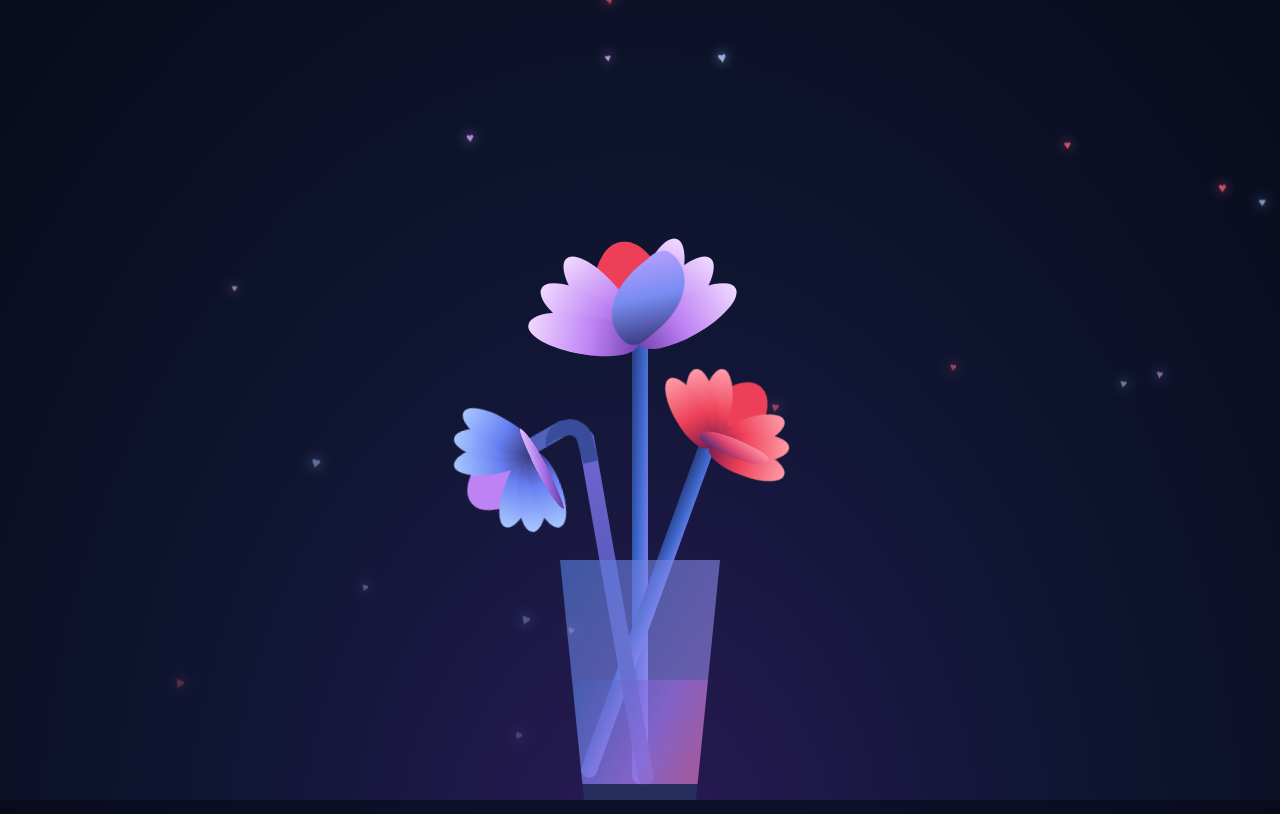
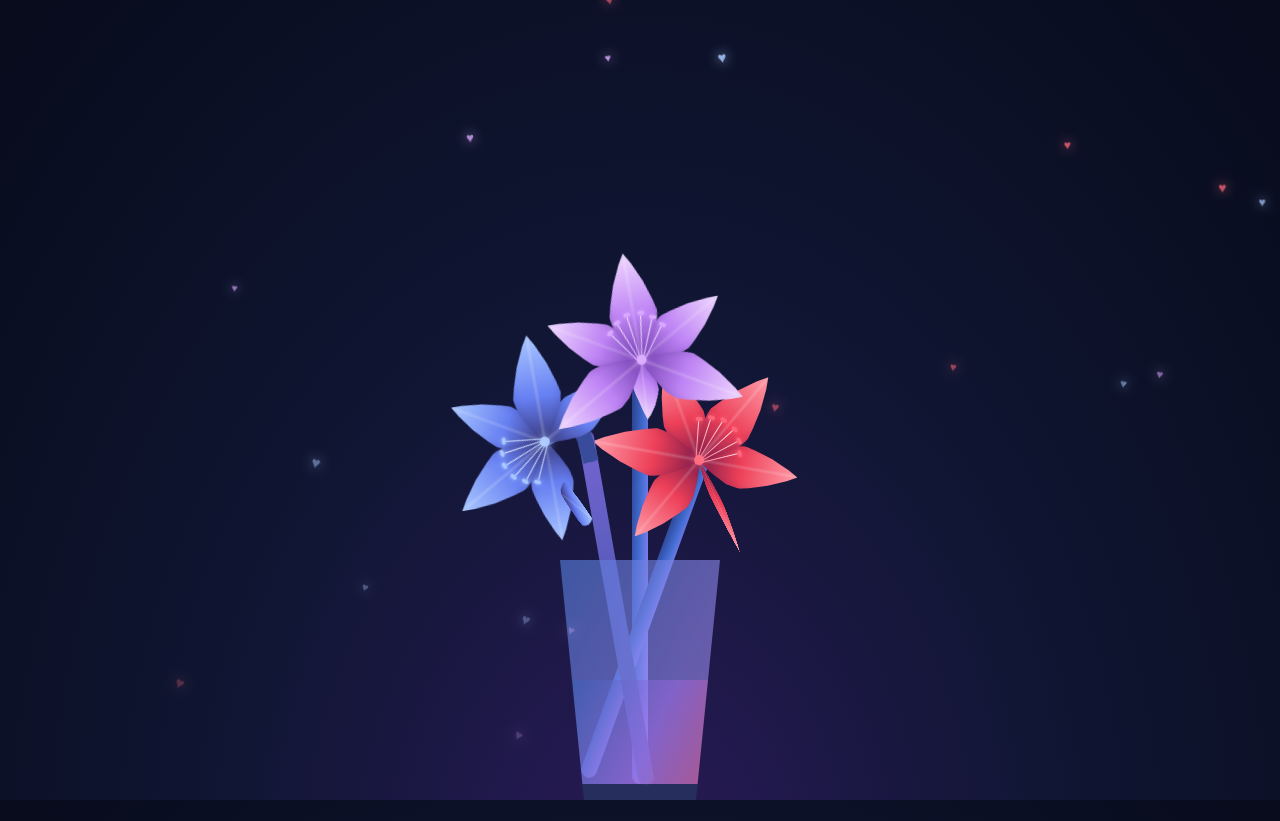
Before and after one commit to That1Shiv/Animated-flowers, a plain HTML site: page flower.html in a window 1280 px wide. Drawn offline with nearby package versions, Linux system fonts and the light colour scheme.

Commit message:
Refactor flower structure and styles to use tepals instead of leaves for improved animation and design

```diff
--- a/flower.html
+++ b/flower.html
@@ -27,42 +27,60 @@
       <div class="f-wrapper">
         <div class="flower__line"></div>
         <div class="f">
-          <div class="flower__leaf flower__leaf--1"></div>
-          <div class="flower__leaf flower__leaf--2"></div>
-          <div class="flower__leaf flower__leaf--3"></div>
-          <div class="flower__leaf flower__leaf--4"></div>
-          <div class="flower__leaf flower__leaf--5"></div>
-          <div class="flower__leaf flower__leaf--6"></div>
-          <div class="flower__leaf flower__leaf--7"></div>
-          <div class="flower__leaf flower__leaf--8 flower__fall-down--yellow"></div>
+          <div class="flower__tepal flower__tepal--outer-1"></div>
+          <div class="flower__tepal flower__tepal--outer-2"></div>
+          <div class="flower__tepal flower__tepal--outer-3 flower__fall-down--yellow"></div>
+          <div class="flower__tepal flower__tepal--inner-1"></div>
+          <div class="flower__tepal flower__tepal--inner-2"></div>
+          <div class="flower__tepal flower__tepal--inner-3"></div>
+          <div class="flower__center" aria-hidden="true">
+            <span class="flower__stamen"></span>
+            <span class="flower__stamen"></span>
+            <span class="flower__stamen"></span>
+            <span class="flower__stamen"></span>
+            <span class="flower__stamen"></span>
+            <span class="flower__stamen"></span>
+          </div>
         </div>
       </div>
 
       <div class="f-wrapper f-wrapper--2">
         <div class="flower__line"></div>
         <div class="f">
-          <div class="flower__leaf flower__leaf--1"></div>
-          <div class="flower__leaf flower__leaf--2"></div>
-          <div class="flower__leaf flower__leaf--3"></div>
-          <div class="flower__leaf flower__leaf--4"></div>
-          <div class="flower__leaf flower__leaf--5"></div>
-          <div class="flower__leaf flower__leaf--6"></div>
-          <div class="flower__leaf flower__leaf--7"></div>
-          <div class="flower__leaf flower__leaf--8 flower__fall-down--pink"></div>
+          <div class="flower__tepal flower__tepal--outer-1"></div>
+          <div class="flower__tepal flower__tepal--outer-2"></div>
+          <div class="flower__tepal flower__tepal--outer-3"></div>
+          <div class="flower__tepal flower__tepal--inner-1"></div>
+          <div class="flower__tepal flower__tepal--inner-2 flower__fall-down--pink"></div>
+          <div class="flower__tepal flower__tepal--inner-3"></div>
+          <div class="flower__center" aria-hidden="true">
+            <span class="flower__stamen"></span>
+            <span class="flower__stamen"></span>
+            <span class="flower__stamen"></span>
+            <span class="flower__stamen"></span>
+            <span class="flower__stamen"></span>
+            <span class="flower__stamen"></span>
+          </div>
         </div>
       </div>
 
       <div class="f-wrapper f-wrapper--3">
         <div class="flower__line"></div>
         <div class="f">
-          <div class="flower__leaf flower__leaf--1"></div>
-          <div class="flower__leaf flower__leaf--2"></div>
-          <div class="flower__leaf flower__leaf--3"></div>
-          <div class="flower__leaf flower__leaf--4"></div>
-          <div class="flower__leaf flower__leaf--5"></div>
-          <div class="flower__leaf flower__leaf--6"></div>
-          <div class="flower__leaf flower__leaf--7"></div>
-          <div class="flower__leaf flower__leaf--8 flower__fall-down--purple"></div>
+          <div class="flower__tepal flower__tepal--outer-1"></div>
+          <div class="flower__tepal flower__tepal--outer-2"></div>
+          <div class="flower__tepal flower__tepal--outer-3"></div>
+          <div class="flower__tepal flower__tepal--inner-1"></div>
+          <div class="flower__tepal flower__tepal--inner-2"></div>
+          <div class="flower__tepal flower__tepal--inner-3 flower__fall-down--purple"></div>
+          <div class="flower__center" aria-hidden="true">
+            <span class="flower__stamen"></span>
+            <span class="flower__stamen"></span>
+            <span class="flower__stamen"></span>
+            <span class="flower__stamen"></span>
+            <span class="flower__stamen"></span>
+            <span class="flower__stamen"></span>
+          </div>
         </div>
       </div>
       <div class="flower__glass"></div>
--- a/styles.css
+++ b/styles.css
@@ -177,48 +177,6 @@ h1 {
   transform: translate(-350%, -50%) rotate(-120deg);
 }
 
-.f-wrapper--2 .flower__leaf:not(:first-child) {
-  width: 3.8vmin;
-  height: 10vmin;
-  background-image: var(--color-petal-red);
-}
-
-.f-wrapper--3 .flower__leaf:not(:first-child) {
-  width: 3.8vmin;
-  height: 10vmin;
-  background-image: var(--color-petal-blue);
-}
-
-.f-wrapper--3 .flower__leaf--1 {
-  width: 8vmin;
-  height: 10vmin;
-  bottom: 2vmin;
-  background-color: #bd82f4;
-}
-
-.f-wrapper--2 .flower__leaf--1 {
-  width: 8vmin;
-  height: 10vmin;
-  bottom: 2vmin;
-  background-color: #ed3f58;
-}
-
-.f-wrapper--2 .f .flower__leaf--8 {
-  width: 10vmin;
-  height: 9vmin;
-  bottom: 3vmin;
-  left: -30%;
-  transform: rotate(-50deg);
-  background-image: linear-gradient(to left bottom, #ff9ca8, #e04470 55%, #492b74);
-}
-
-.f-wrapper--3 .f .flower__leaf--8 {
-  width: 10vmin;
-  height: 9vmin;
-  left: -10% !important;
-  background-image: linear-gradient(to left bottom, #e5c6ff, #a66ee8 55%, #593b9b);
-}
-
 .flower__line {
   width: 2vmin;
   height: 56vmin;
@@ -233,64 +191,167 @@ h1 {
   transform: translateX(-50%) rotate(-10deg);
   width: 2vmin;
   height: 2vmin;
+  z-index: 1;
 }
 
-.flower__leaf {
+.f-wrapper .f {
+  --lily-petal-color: var(--color-petal-purple);
+  --lily-center-color: var(--heart-purple);
+}
+
+.f-wrapper--2 .f {
+  --lily-petal-color: var(--color-petal-red);
+  --lily-center-color: var(--heart-red);
+}
+
+.f-wrapper--3 .f {
+  --lily-petal-color: var(--color-petal-blue);
+  --lily-center-color: var(--heart-blue);
+}
+
+.flower__tepal {
   position: absolute;
   left: 50%;
-  bottom: 2vmin;
-  transform: translateX(-50%);
-  width: 5vmin;
-  height: 14vmin;
-  background-image: var(--color-petal-purple);
-
-  clip-path: ellipse(50% 50% at 50% 50%);
-  transform-origin: center bottom;
-  animation: open-flower 2s 1s backwards;
+  bottom: 0;
+  width: 5.8vmin;
+  height: 12.5vmin;
+  border-radius: 48% 48% 44% 44% / 18% 18% 72% 72%;
+  clip-path: polygon(
+    50% 0,
+    62% 10%,
+    79% 28%,
+    91% 46%,
+    97% 58%,
+    91% 69%,
+    77% 82%,
+    62% 94%,
+    50% 100%,
+    38% 94%,
+    23% 82%,
+    9% 69%,
+    3% 58%,
+    9% 46%,
+    21% 28%,
+    38% 10%
+  );
+  background-image:
+    linear-gradient(90deg, transparent 45%, rgba(255, 255, 255, 0.19) 50%, transparent 55%),
+    var(--lily-petal-color);
+  box-shadow: inset 0 0 1.1vmin rgba(28, 22, 75, 0.2);
+  transform: translateX(-50%) rotate(var(--tepal-angle)) scale(1);
+  transform-origin: 50% 100%;
+  animation: lily-tepal-open 1.7s calc(0.85s + var(--open-order) * 100ms) backwards;
 }
 
-.flower__leaf--1 {
-  width: 10vmin;
-  height: 12vmin;
-  bottom: 3vmin;
-  border-radius: 50% 50% 50% 50% / 80% 80% 20% 20%;
-  background-color: #ed3f58;
-  background-image: none;
-  animation: open-flowe--middle 1.4s 1s backwards;
+/* Six radiating tepals in two alternating whorls form the open lily star. */
+.flower__tepal--outer-1 {
+  --tepal-angle: -60deg;
+  --open-order: 0;
+  z-index: 1;
 }
 
-.flower__leaf--2 {
-  transform: translateX(-50%) rotate(-30deg);
-}
-.flower__leaf--3 {
-  transform: translateX(-50%) rotate(-50deg);
-}
-.flower__leaf--4 {
-  transform: translateX(-50%) rotate(-70deg);
+.flower__tepal--outer-2 {
+  --tepal-angle: 60deg;
+  --open-order: 1;
+  z-index: 1;
 }
 
-.flower__leaf--5 {
-  transform: translateX(-50%) rotate(30deg);
+.flower__tepal--outer-3 {
+  --tepal-angle: 180deg;
+  --open-order: 2;
+  z-index: 1;
 }
 
-.flower__leaf--6 {
-  transform: translateX(-50%) rotate(50deg);
+.flower__tepal--inner-1 {
+  --tepal-angle: 0deg;
+  --open-order: 3;
+  width: 6.5vmin;
+  height: 13.5vmin;
+  z-index: 2;
 }
 
-.flower__leaf--7 {
-  transform: translateX(-50%) rotate(70deg);
+.flower__tepal--inner-2 {
+  --tepal-angle: 120deg;
+  --open-order: 4;
+  width: 6.5vmin;
+  height: 13.5vmin;
+  z-index: 2;
 }
 
-.flower__leaf--8 {
-  width: 13vmin;
-  height: 11vmin;
-  bottom: 6vmin;
-  left: -30%;
-  border-radius: none;
-  clip-path: none;
-  border-radius: 10vmin 2vmin 10vmin 2vmin;
-  transform: rotate(-55deg);
-  background-image: linear-gradient(to left bottom, #b9a0ff, #788cf2, #3a397e 98%);
+.flower__tepal--inner-3 {
+  --tepal-angle: 240deg;
+  --open-order: 5;
+  width: 6.5vmin;
+  height: 13.5vmin;
+  z-index: 2;
+}
+
+.flower__center {
+  position: absolute;
+  z-index: 3;
+  bottom: -0.6vmin;
+  left: 50%;
+  width: 1.2vmin;
+  height: 1.2vmin;
+  border-radius: 50%;
+  background: var(--lily-center-color);
+  box-shadow: 0 0 1.2vmin var(--lily-center-color);
+  transform: translateX(-50%);
+}
+
+.flower__stamen {
+  position: absolute;
+  left: 50%;
+  bottom: 0;
+  width: 0.16vmin;
+  height: 5.8vmin;
+  border-radius: 1vmin;
+  background: linear-gradient(to top, var(--lily-center-color), rgba(255, 255, 255, 0.88));
+  transform: translateX(-50%) rotate(var(--stamen-angle));
+  transform-origin: 50% 100%;
+}
+
+.flower__stamen::after {
+  content: '';
+  position: absolute;
+  top: -0.45vmin;
+  left: 50%;
+  width: 0.9vmin;
+  height: 0.42vmin;
+  border-radius: 50%;
+  background: var(--lily-center-color);
+  box-shadow: 0 0 0.7vmin var(--lily-center-color);
+  transform: translateX(-50%);
+}
+
+.flower__stamen:nth-child(1) {
+  --stamen-angle: -36deg;
+  height: 5.4vmin;
+}
+
+.flower__stamen:nth-child(2) {
+  --stamen-angle: -22deg;
+  height: 5.8vmin;
+}
+
+.flower__stamen:nth-child(3) {
+  --stamen-angle: -8deg;
+  height: 6.2vmin;
+}
+
+.flower__stamen:nth-child(4) {
+  --stamen-angle: 8deg;
+  height: 6.2vmin;
+}
+
+.flower__stamen:nth-child(5) {
+  --stamen-angle: 22deg;
+  height: 5.8vmin;
+}
+
+.flower__stamen:nth-child(6) {
+  --stamen-angle: 36deg;
+  height: 5.4vmin;
 }
 
 .flower__fall-down--yellow {
@@ -302,78 +363,81 @@ h1 {
 }
 
 .flower__fall-down--purple {
-  bottom: 4vmin;
   animation:
     flower-fall-down-purple 6s 1.2s linear forwards,
     flower-falling 6s 7.2s linear infinite;
 }
 
-@keyframes open-flower {
-  0% {
-    transform: translateX(-50%) rotate(0);
-  }
-}
-
-@keyframes open-flowe--middle {
+@keyframes lily-tepal-open {
   0% {
     opacity: 0;
-    transform: translateX(-50%) scale(0);
+    transform: translateX(-50%) rotate(0deg) scale(0.12);
+  }
+
+  72% {
+    opacity: 1;
+    transform: translateX(-50%) rotate(calc(var(--tepal-angle) * 1.12)) scale(1.04);
+  }
+
+  100% {
+    opacity: 1;
+    transform: translateX(-50%) rotate(var(--tepal-angle)) scale(1);
   }
 }
 
 @keyframes flower-fall-down-pink {
   0% {
-    transform: rotate(-55deg);
+    transform: translateX(-50%) rotate(var(--tepal-angle));
   }
 
   50% {
-    transform: rotateX(-100deg);
+    transform: translateX(-50%) rotateX(-100deg) rotate(var(--tepal-angle));
   }
 
   100% {
-    transform: translate(2vmin, 28vmin);
+    transform: translate(calc(-50% + 2vmin), 28vmin) rotate(165deg);
   }
 }
 
 @keyframes flower-fall-down-yellow {
   0% {
-    transform: rotate(-55deg);
+    transform: translateX(-50%) rotate(var(--tepal-angle));
   }
 
   50% {
     bottom: 3vmin;
-    transform: rotateX(-100deg);
+    transform: translateX(-50%) rotateX(-100deg) rotate(var(--tepal-angle));
   }
 
   100% {
-    transform: translate(2vmin, 70vmin) rotate(150deg);
+    transform: translate(calc(-50% + 2vmin), 70vmin) rotate(150deg);
   }
 }
 
 @keyframes flower-fall-down-purple {
   0% {
-    transform: rotate(-50deg);
+    transform: translateX(-50%) rotate(var(--tepal-angle));
   }
 
   25% {
     bottom: 1vmin;
-    transform: rotateX(-100deg);
+    transform: translateX(-50%) rotateX(-100deg) rotate(var(--tepal-angle));
     perspective: 0px;
   }
 
   50% {
     perspective: 0px;
-    transform: translate(-30vmin, 2vmin) rotate(90deg);
+    transform: translate(calc(-50% - 30vmin), 2vmin) rotate(90deg);
   }
 
   75% {
     perspective: 0px;
-    transform: translate(-34vmin, -2vmin);
+    transform: translate(calc(-50% - 34vmin), -2vmin);
   }
 
   100% {
     transform-origin: center;
-    transform: translate(-34vmin, -2vmin) rotateY(-80deg) rotateX(35deg);
+    transform: translate(calc(-50% - 34vmin), -2vmin) rotateY(-80deg) rotateX(35deg);
   }
 }
 
@@ -381,21 +445,21 @@ h1 {
   0%,
   100% {
     transform-origin: center;
-    transform: translate(-34vmin, -2vmin) rotateY(-80deg) rotateX(35deg);
+    transform: translate(calc(-50% - 34vmin), -2vmin) rotateY(-80deg) rotateX(35deg);
   }
 
   25% {
     transform-origin: center;
-    transform: translate(-34.4vmin, -2vmin) rotateY(-84deg) rotateX(35deg);
+    transform: translate(calc(-50% - 34.4vmin), -2vmin) rotateY(-84deg) rotateX(35deg);
   }
 
   50% {
     transform-origin: center;
-    transform: translate(-32vmin, -4.2vmin) rotateY(-80deg) rotateX(35deg);
+    transform: translate(calc(-50% - 32vmin), -4.2vmin) rotateY(-80deg) rotateX(35deg);
   }
 
   75% {
     transform-origin: center;
-    transform: translate(-36vmin, 1.1vmin) rotateY(-80deg) rotateX(35deg);
+    transform: translate(calc(-50% - 36vmin), 1.1vmin) rotateY(-80deg) rotateX(35deg);
   }
 }
```
